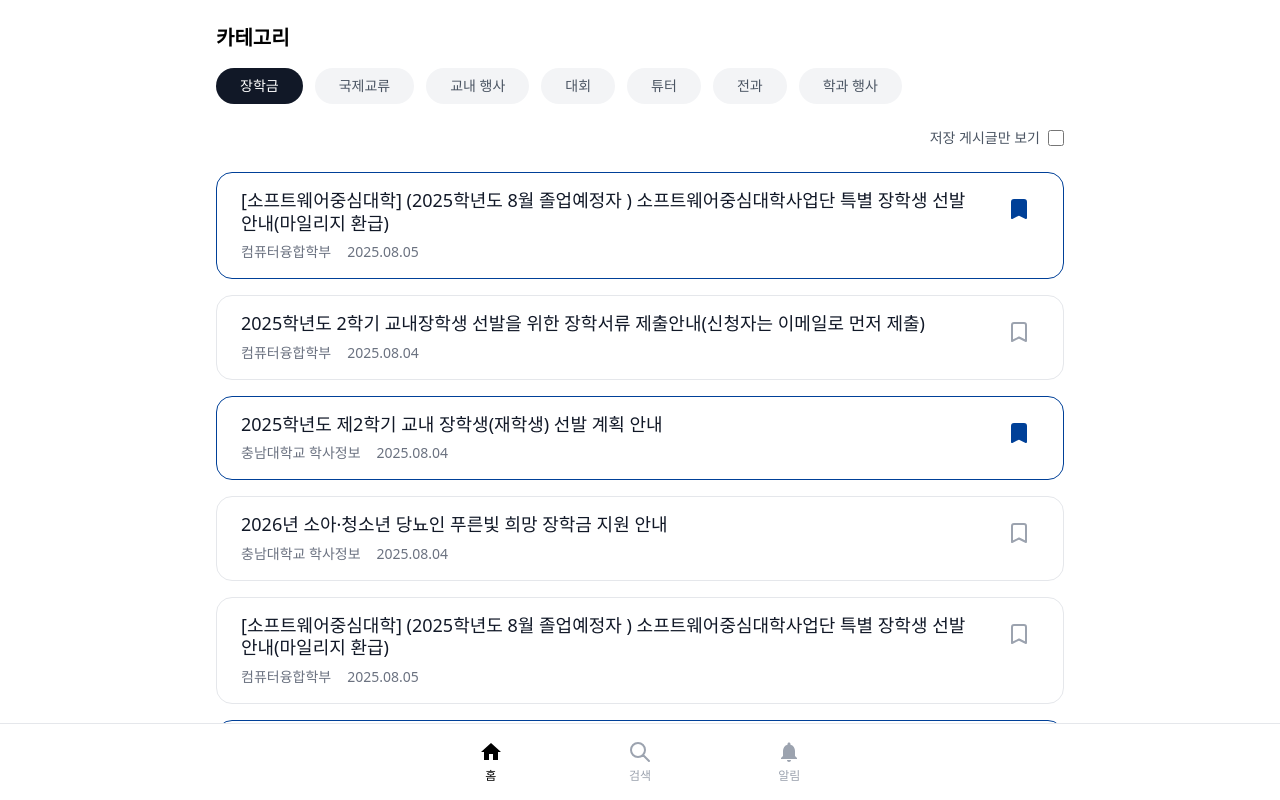
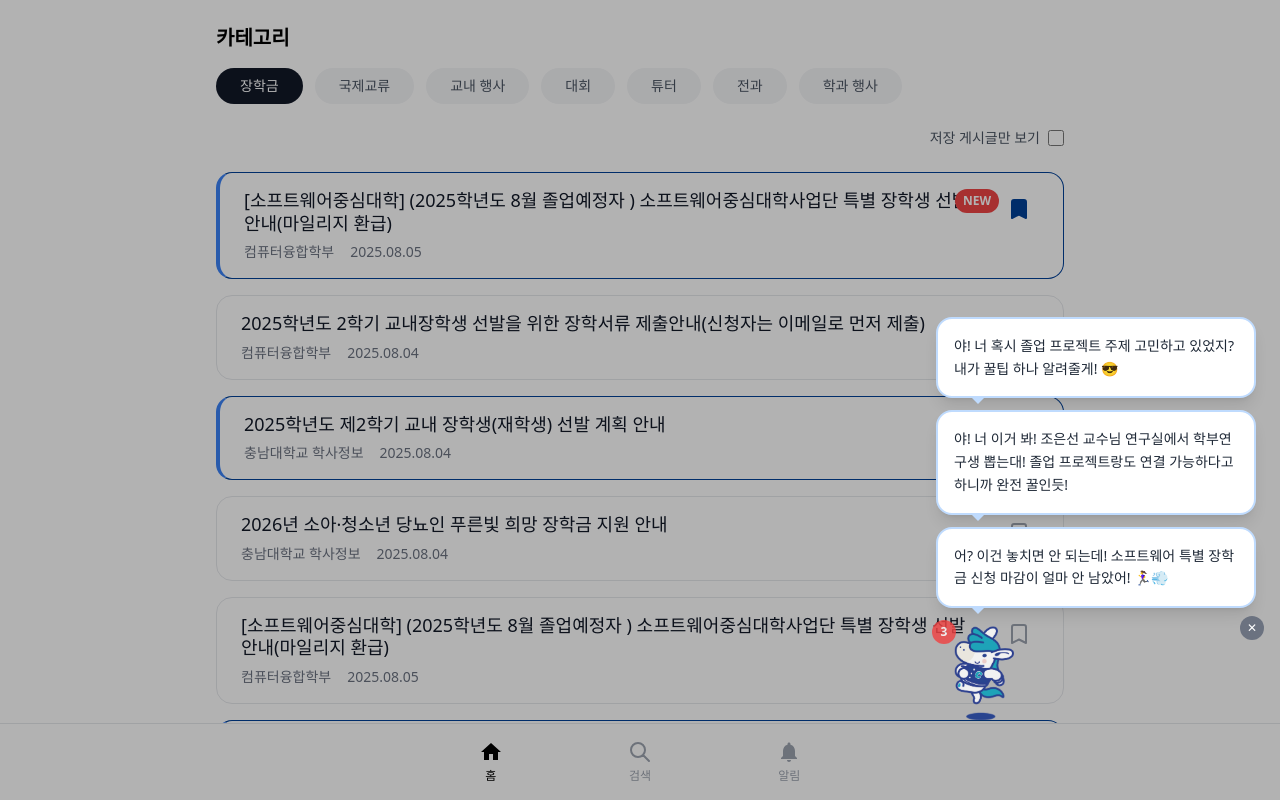
Before and after one commit to Chacha-Catch/FE, a React (Vite) app: page / in a window 1280 px wide. Shown: the top 800 px of the page. Built offline with nearby package versions, Linux system fonts and the light colour scheme.

Commit message:
feat: 차차 알림 추가

```diff
--- /dev/null
+++ b/src/components/CharacterAlert.tsx
@@ -0,0 +1,77 @@
+interface CharacterAlertProps {
+  newNotificationsCount: number
+  onClose: () => void
+}
+
+const CharacterAlert = ({ newNotificationsCount, onClose }: CharacterAlertProps) => {
+  // 캐릭터가 알려줄 새로운 글들 (최대 3개)
+  const newNotificationMessages = [
+    "야! 너 혹시 졸업 프로젝트 주제 고민하고 있었지? 내가 꿀팁 하나 알려줄게! 😎",
+    "야! 너 이거 봐! 조은선 교수님 연구실에서 학부연구생 뽑는대! 졸업 프로젝트랑도 연결 가능하다고 하니까 완전 꿀인듯!",
+    "어? 이건 놓치면 안 되는데! 소프트웨어 특별 장학금 신청 마감이 얼마 안 남았어! 🏃‍♀️💨"
+  ]
+
+  if (newNotificationsCount === 0) {
+    return null
+  }
+
+  return (
+    <>
+      {/* Dim 배경 */}
+      <div
+        className="fixed inset-0 bg-black bg-opacity-30 z-40 animate-fade-in cursor-pointer"
+        onClick={onClose}
+      />
+
+      <div className="fixed bottom-20 right-6 z-50">
+        {/* 말풍선들 */}
+        <div className="mb-4 space-y-3">
+        {newNotificationMessages.slice(0, Math.min(3, newNotificationsCount)).map((message, index) => (
+          <div
+            key={index}
+            className="relative bg-white border-2 border-blue-200 rounded-2xl p-4 shadow-lg max-w-xs animate-bounce"
+            style={{
+              animationDelay: `${index * 0.5}s`,
+              animationDuration: '1s',
+              animationIterationCount: '3'
+            }}
+          >
+            <p className="text-sm text-gray-800 font-medium leading-relaxed">
+              {message}
+            </p>
+            {/* 말풍선 꼬리 */}
+            <div className="absolute bottom-0 left-8 transform translate-y-full">
+              <div className="w-0 h-0 border-l-8 border-r-8 border-t-8 border-l-transparent border-r-transparent border-t-blue-200"></div>
+              <div className="absolute -top-1 left-1/2 transform -translate-x-1/2 w-0 h-0 border-l-6 border-r-6 border-t-6 border-l-transparent border-r-transparent border-t-white"></div>
+            </div>
+          </div>
+        ))}
+      </div>
+
+        {/* 캐릭터 이미지 */}
+        <div className="relative">
+          <img
+            src="/chacha.png"
+            alt="차차 캐릭터"
+            className="w-24 h-24 object-contain animate-pulse"
+          />
+
+          {/* 닫기 버튼 */}
+          <button
+            onClick={onClose}
+            className="absolute -top-2 -right-2 w-6 h-6 bg-gray-500 text-white rounded-full text-xs hover:bg-gray-600 transition-colors flex items-center justify-center"
+          >
+            ✕
+          </button>
+
+          {/* 새 알림 뱃지 */}
+          <div className="absolute -top-1 -left-1 w-6 h-6 bg-red-500 text-white rounded-full text-xs font-bold flex items-center justify-center animate-pulse">
+            {newNotificationsCount}
+          </div>
+        </div>
+      </div>
+    </>
+  )
+}
+
+export default CharacterAlert
--- a/src/index.css
+++ b/src/index.css
@@ -3,3 +3,17 @@
 @tailwind base;
 @tailwind components;
 @tailwind utilities;
+
+/* 캐릭터 알림 애니메이션 */
+@keyframes fade-in {
+  from {
+    opacity: 0;
+  }
+  to {
+    opacity: 1;
+  }
+}
+
+.animate-fade-in {
+  animation: fade-in 0.3s ease-in-out;
+}
--- a/src/pages/Home.tsx
+++ b/src/pages/Home.tsx
@@ -1,4 +1,5 @@
 import { useState } from 'react'
+import CharacterAlert from '../components/CharacterAlert'
 
 interface NotificationItem {
   id: string
@@ -6,12 +7,14 @@ interface NotificationItem {
   department: string
   date: string
   isBookmarked: boolean
+  isNew?: boolean // 새 글 여부 추가
 }
 
 const Home = () => {
   const [selectedCategory, setSelectedCategory] = useState('장학금')
   const [showSavedOnly, setShowSavedOnly] = useState(false)
   const [currentPage, setCurrentPage] = useState(1)
+  const [showCharacterAlert, setShowCharacterAlert] = useState(true) // 캐릭터 알림 표시 여부
   const itemsPerPage = 7
 
   const categories = ['장학금', '국제교류', '교내 행사', '대회', '튜터', '전과', '학과 행사']
@@ -22,7 +25,8 @@ const Home = () => {
       title: '[소프트웨어중심대학] (2025학년도 8월 졸업예정자 ) 소프트웨어중심대학사업단 특별 장학생 선발 안내(마일리지 환급)',
       department: '컴퓨터융합학부',
       date: '2025.08.05',
-      isBookmarked: true
+      isBookmarked: true,
+      isNew: true
     },
     {
       id: '2',
@@ -36,7 +40,8 @@ const Home = () => {
       title: '2025학년도 제2학기 교내 장학생(재학생) 선발 계획 안내',
       department: '충남대학교 학사정보',
       date: '2025.08.04',
-      isBookmarked: true
+      isBookmarked: true,
+      isNew: true
     },
     {
       id: '4',
@@ -57,7 +62,8 @@ const Home = () => {
       title: '2025학년도 2학기 교내장학생 선발을 위한 장학서류 제출안내(추가 모집)',
       department: '컴퓨터융합학부',
       date: '2025.08.03',
-      isBookmarked: true
+      isBookmarked: true,
+      isNew: true
     },
     {
       id: '7',
@@ -95,6 +101,14 @@ const Home = () => {
     console.log('북마크 토글:', id)
   }
 
+  // 캐릭터 알림 닫기
+  const closeCharacterAlert = () => {
+    setShowCharacterAlert(false)
+  }
+
+  // 새로운 알림 개수 확인
+  const newNotificationsCount = notifications.filter(item => item.isNew).length
+
   const filteredNotifications = notifications.filter(item => {
     if (showSavedOnly) return item.isBookmarked
     // 실제로는 selectedCategory에 따른 필터링 로직 필요
@@ -116,7 +130,15 @@ const Home = () => {
   }
 
   return (
-    <div className="max-w-4xl mx-auto p-6 bg-white min-h-screen">
+    <div className="max-w-4xl mx-auto p-6 bg-white min-h-screen relative">
+      {/* 캐릭터 알림 컴포넌트 */}
+      {showCharacterAlert && (
+        <CharacterAlert
+          newNotificationsCount={newNotificationsCount}
+          onClose={closeCharacterAlert}
+        />
+      )}
+
       {/* Categories */}
       <div className="mb-6">
         <h2 className="text-xl font-bold mb-4">카테고리</h2>
@@ -155,10 +177,17 @@ const Home = () => {
          {currentNotifications.map((item) => (
           <div
             key={item.id}
-            className={`px-6 py-4 rounded-2xl border transition-colors hover:shadow-md bg-white ${
+            className={`px-6 py-4 rounded-2xl border transition-colors hover:shadow-md bg-white relative ${
               item.isBookmarked ? 'border-navy' : 'border-gray-200'
-            }`}
+            } ${item.isNew ? 'border-l-4 border-l-blue-500' : ''}`}
           >
+            {/* NEW 뱃지 */}
+            {item.isNew && (
+              <div className="absolute top-4 right-16 bg-red-500 text-white text-xs font-bold px-2 py-1 rounded-full">
+                NEW
+              </div>
+            )}
+
             <div className="flex justify-between items-start">
               <div className="flex-1">
                 <h3 className="text-lg font-medium text-gray-900 mb-2 leading-tight">
--- a/src/pages/Onboarding.tsx
+++ b/src/pages/Onboarding.tsx
@@ -73,9 +73,26 @@ const Onboarding = () => {
             onChange={(e) => setDepartment(e.target.value)}
             className="text-sm w-full px-6 py-3 bg-white border border-gray-200 rounded-2xl focus:ring-2 appearance-none"
           >
+            <option value="건축학과">건축학과</option>
+            <option value="건축공학과">건축공학과</option>
+            <option value="토목공학과">토목공학과</option>
+            <option value="환경공학과">환경공학과</option>
+            <option value="기계공학부">기계공학부</option>
+            <option value="메카트로닉스공학과">메카트로닉스공학과</option>
+            <option value="선박해양공학과">선박해양공학과</option>
+            <option value="항공우주공학과">항공우주공학과</option>
+            <option value="전기공학과">전기공학과</option>
+            <option value="전자공학과">전자공학과</option>
+            <option value="전파정보통신공학과">전파정보통신공학과</option>
             <option value="컴퓨터융합학부">컴퓨터융합학부</option>
-            <option value="경영학과">경영학과</option>
-            <option value="산업디자인학과">산업디자인학과</option>
+            <option value="인공지능학과">인공지능학과</option>
+            <option value="신소재공학과">신소재공학과</option>
+            <option value="응용화학공학과">응용화학공학과</option>
+            <option value="유기재료공학과">유기재료공학과</option>
+            <option value="자율운항시스템공학과">자율운항시스템공학과</option>
+            <option value="에너지공학과">에너지공학과</option>
+            <option value="정보통신융합학부">정보통신융합학부</option>
+            <option value="반도체융합학과">반도체융합학과</option>
           </select>
           <div className="absolute right-4 top-1/2 transform -translate-y-1/2 pointer-events-none">
             <svg className="w-6 h-6 text-gray-800" fill="currentColor" viewBox="0 0 24 24">
```
Also changed, not shown: public/chacha.png (added).
